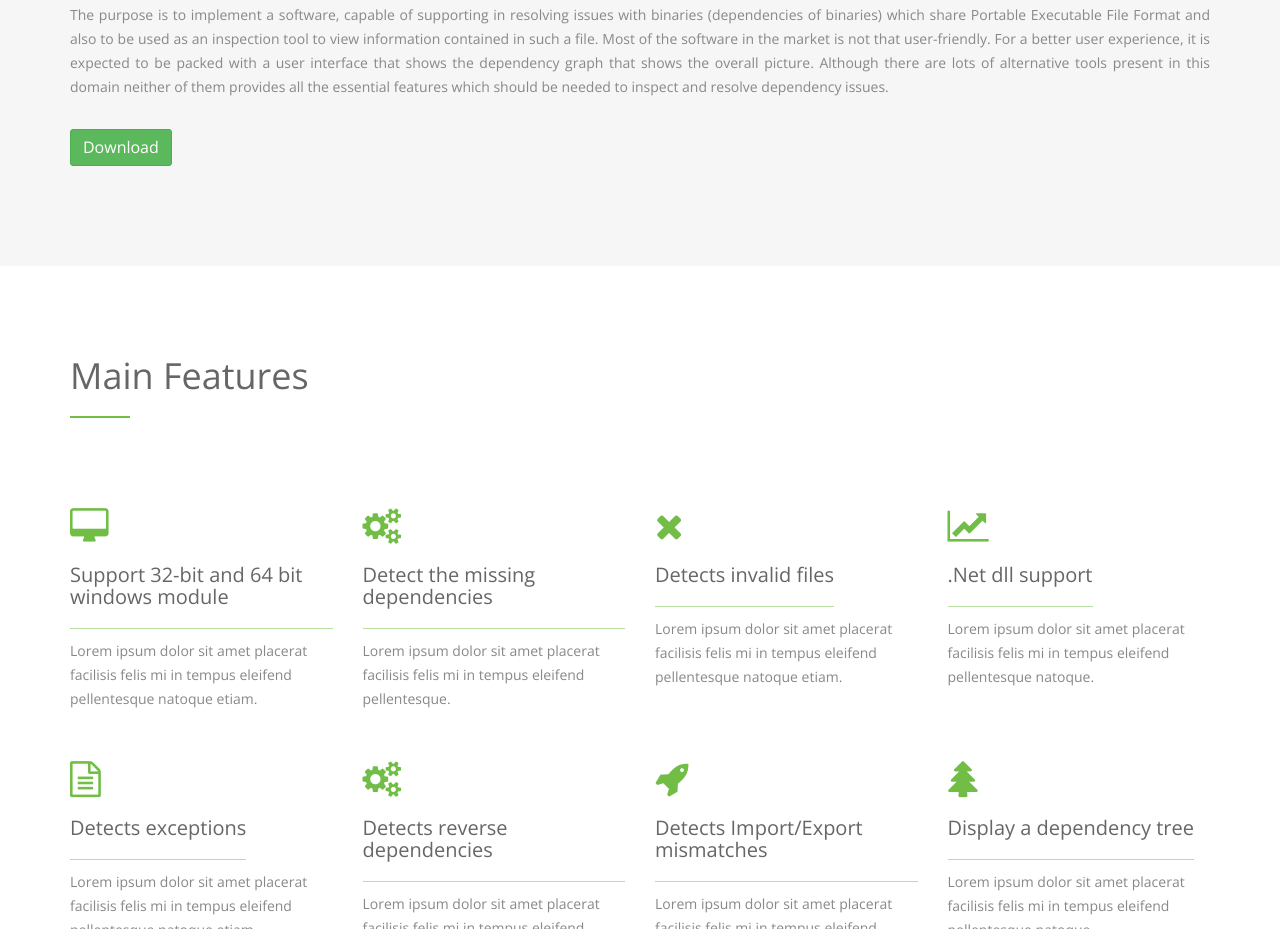
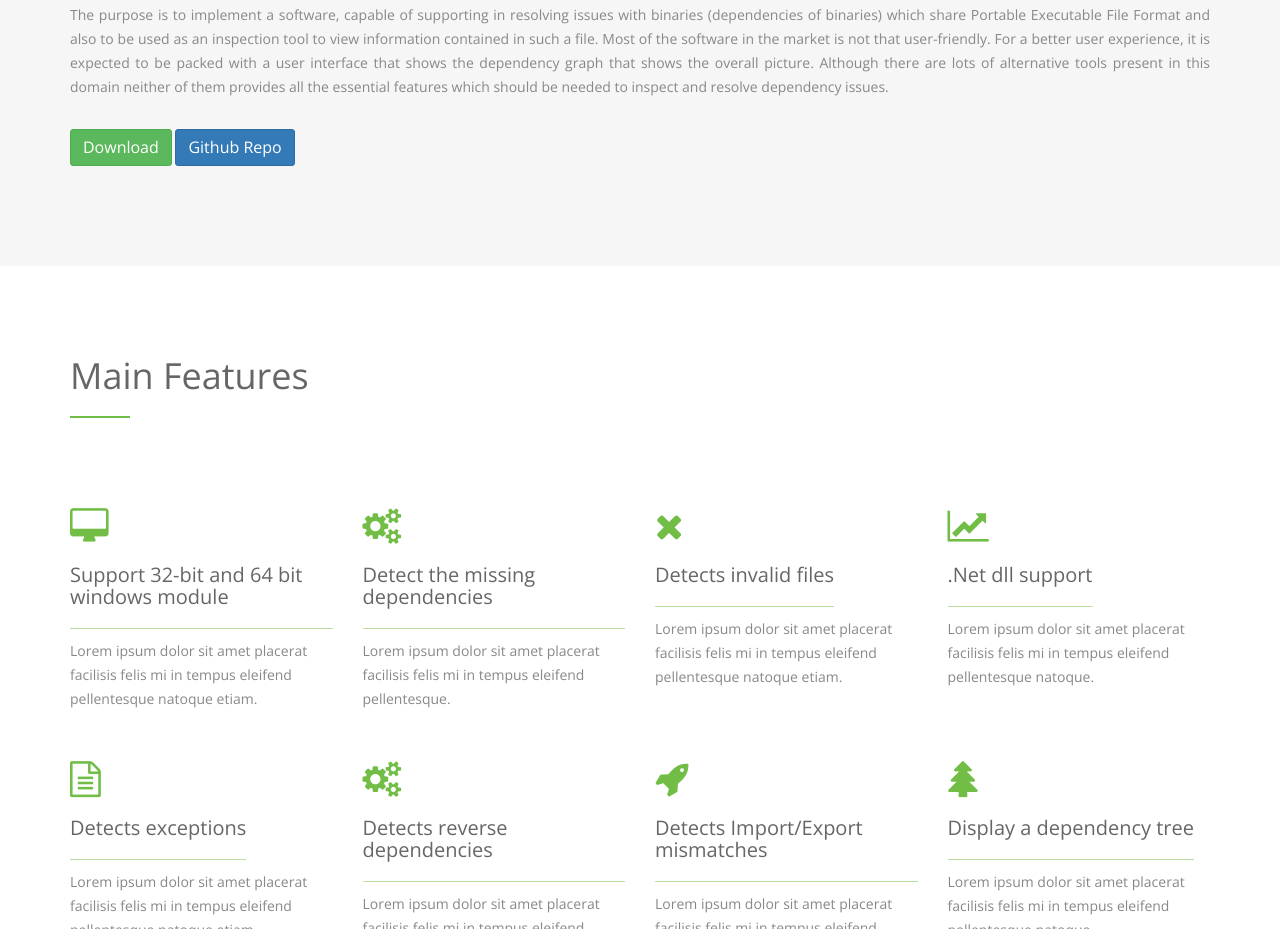
Before and after one commit to stanislous/PED-Scanner, a plain HTML site: page index.html in a window 1280 px wide. Shown: the part 939-1868 px from the top of the page. Drawn offline with nearby package versions, Linux system fonts and the light colour scheme.

Commit message:
Button for Github repo.

```diff
--- a/index.html
+++ b/index.html
@@ -116,6 +116,7 @@
       <!-- </div> -->
       <div class="animate-box">
         <a style="font-size:16px; border-radius:3px; " class="btn btn-success" href="https://github.com/Irindu/Dependencies/archive/master.zip">Download</a>
+        <a style="font-size:16px; border-radius:3px; " class="btn btn-primary" href="https://github.com/stanislous/PEDScanner">Github Repo</a>
       </div>
     </div>
   </div>
```
